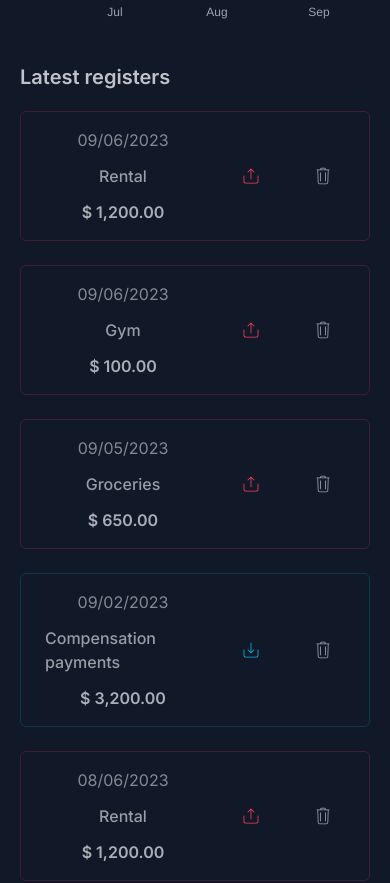
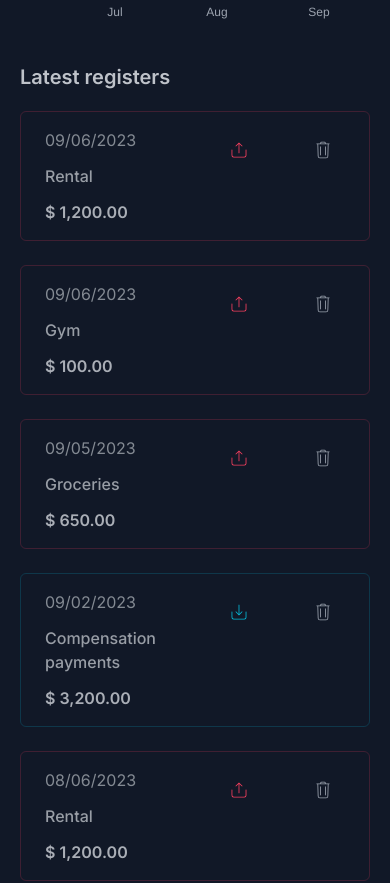
Before and after one commit to belapferreira/finax, a Next.js app: page / in a window 390 px wide. Shown: the part 850-1733 px from the top of the page. Built offline with nearby package versions, Linux system fonts and the light colour scheme.

Commit message:
style: improve styling for mobile devices

```diff
--- a/src/app/components/Entry/index.tsx
+++ b/src/app/components/Entry/index.tsx
@@ -42,7 +42,7 @@ export const Entry = ({
 
   return (
     <div className={entry({ variant })}>
-      <div className="flex w-full flex-col items-center gap-3 md:flex-row md:gap-10">
+      <div className="flex w-full flex-col gap-3 md:flex-row md:items-center md:gap-10">
         <span className="text-gray-300/60">{date}</span>
         <span className="flex flex-1 font-medium text-gray-300/70">
           {description}
@@ -50,7 +50,7 @@ export const Entry = ({
         <span className="font-semibold text-gray-300/80">{`$ ${value}`}</span>
       </div>
 
-      <div className="flex items-center">
+      <div className="flex p-3 md:items-center md:p-0">
         {isIncome ? (
           <CiImport size={20} color="#06b6d4" />
         ) : (
@@ -60,7 +60,7 @@ export const Entry = ({
 
       <button
         onClick={() => handleRemoveEntry(id)}
-        className="rounded-sm p-3 text-gray-400 hover:bg-gray-800"
+        className="self-start rounded-sm p-3 text-gray-400 hover:bg-gray-800 md:self-center"
       >
         <CiTrash size={20} />
       </button>
```
Also changed, not shown: public/finax-image.png (added), 1 other file (tests, documents, lock files or other folders).
